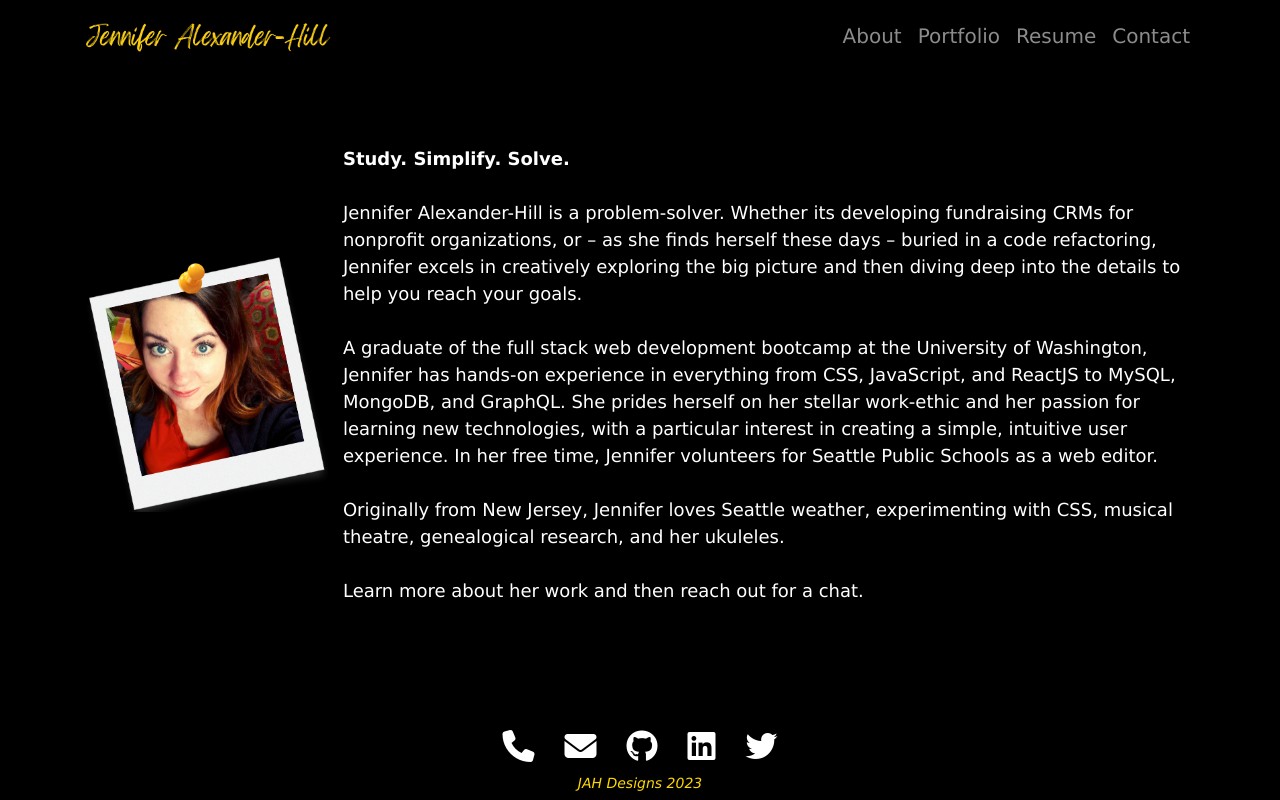
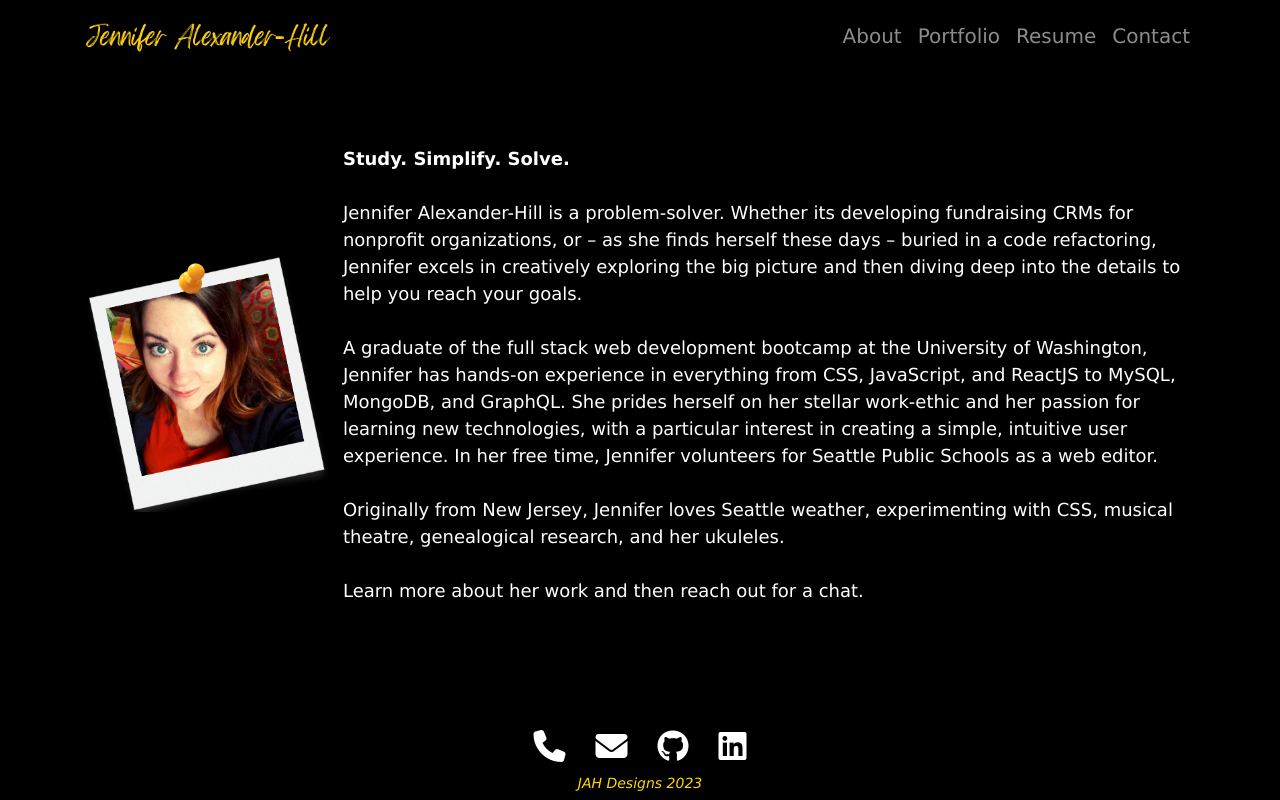
Before and after one commit to jsalexan/react-portfolio, a React (Create React App) app: page / in a window 1280 px wide. Built offline with nearby package versions, Linux system fonts and the light colour scheme.

Commit message:
Removed Twitter link

```diff
--- a/src/components/Footer.js
+++ b/src/components/Footer.js
@@ -26,11 +26,6 @@ function Footer() {
               <i className="fa-brands fa-linkedin fa-2xl"></i>
             </a>
           </li>
-          <li>
-            <a href="https://twitter.com/JSAH2000">
-              <i className="fa-brands fa-twitter fa-2xl"></i>
-            </a>
-          </li>
         </ul>
         </div>
         <div>
```
